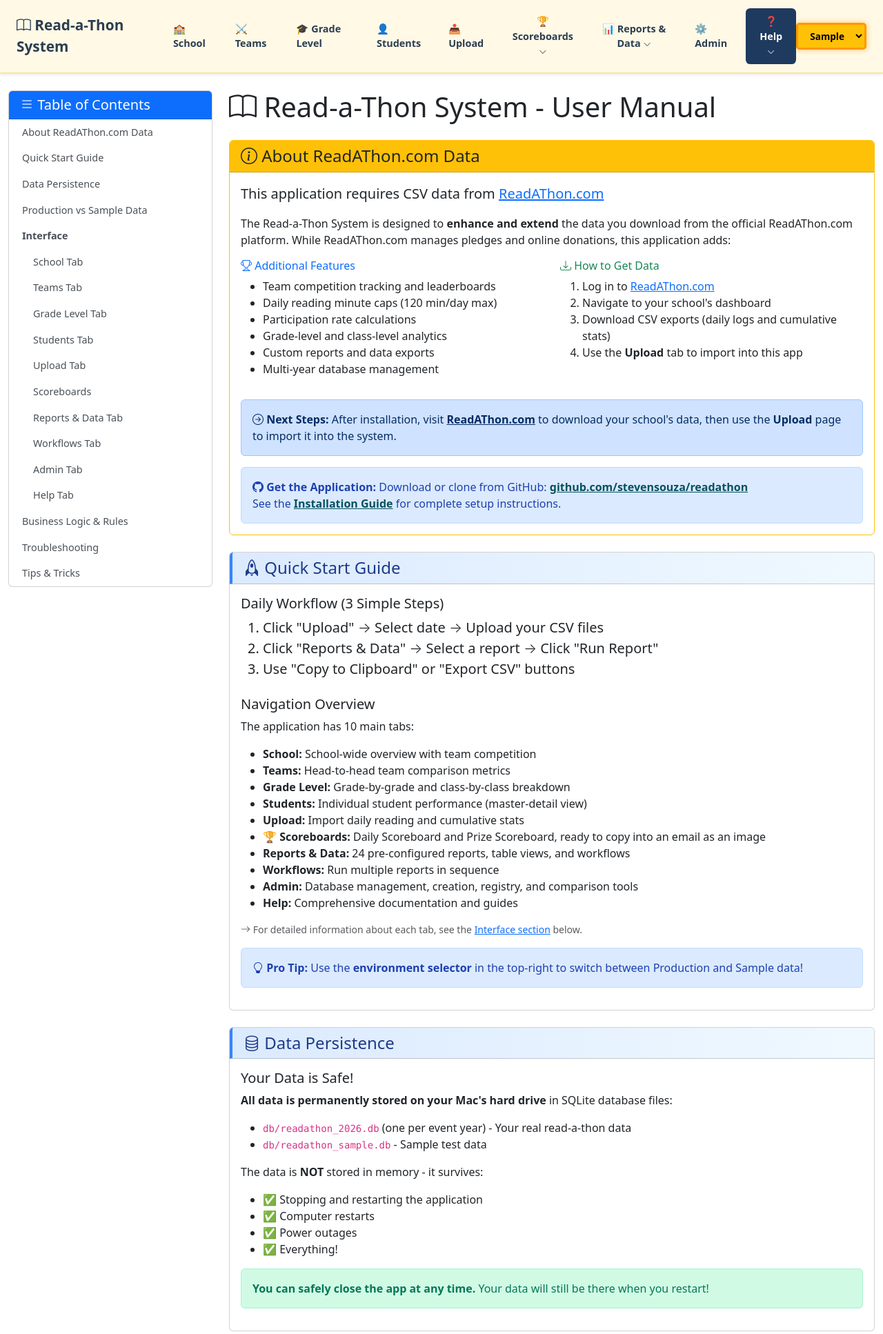
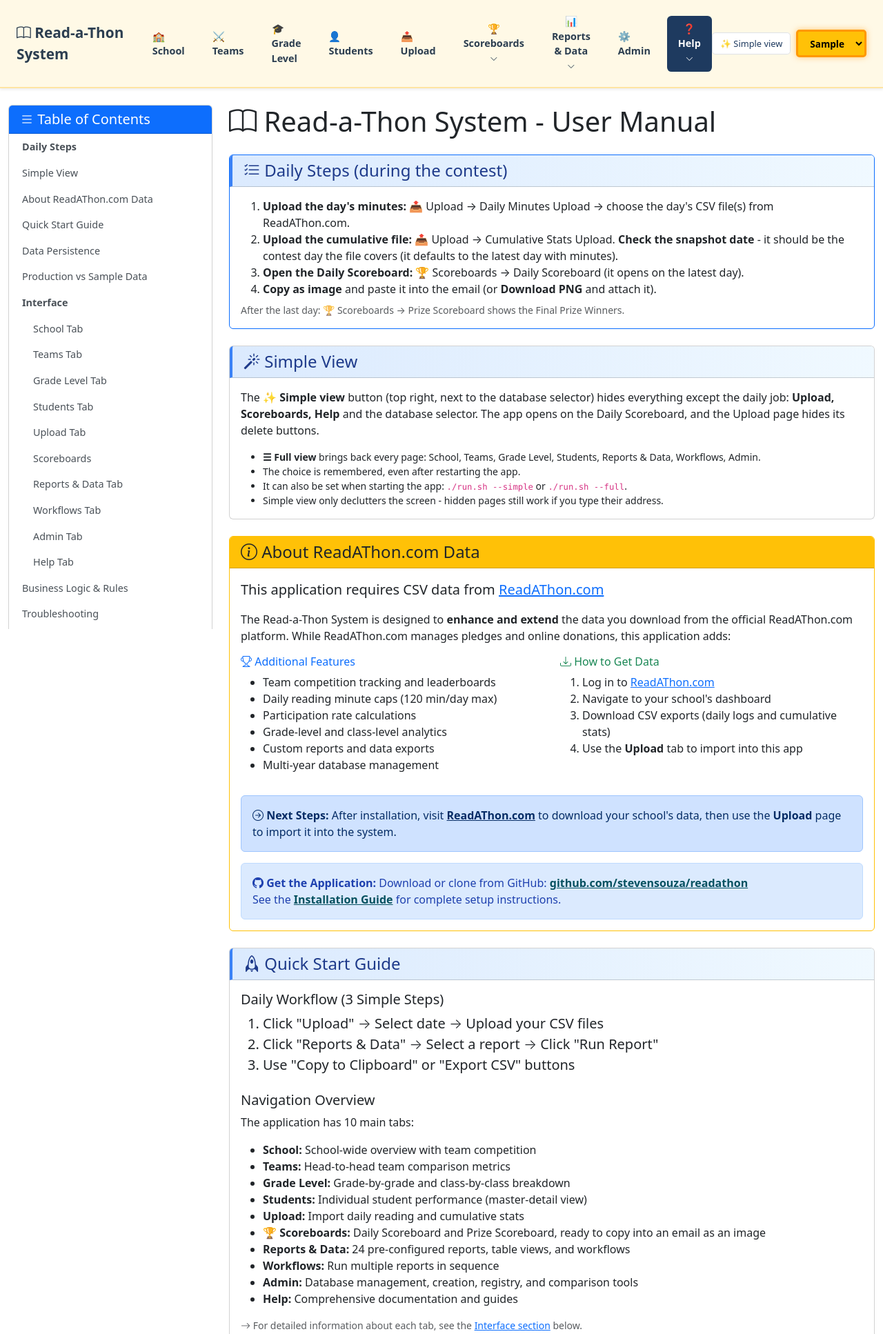
Before and after one commit to stevensouza/readathon, a Flask app: page /help in a window 1280 px wide. Shown: the top 1934 px of the page at 69% size. Run offline with Flask 3, Linux system fonts and the light colour scheme; some libraries are stand-ins or nearby versions.

Commit message:
Simple view (Upload, Scoreboards, Help only), Daily Steps in Help, Windows compatibility notes
- ✨ Simple view / ☰ Full view toggle next to the database selector (also ./run.sh --simple / --full),
  remembered in .readathon_config: hides School/Teams/Grade Level/Students/Reports/Workflows/Admin,
  opens on the Daily Scoreboard, hides the Upload page's delete controls (class full-view-only)
- Daily Steps and Simple View sections at the top of Help
- Scoreboard dates no longer use %-d (unsupported on Windows); names that already have capitals
  are shown as entered
- Feature 40 doc: Windows compatibility (future) - what works, the Mac-only scripts, what to do if needed

Co-Authored-By: Claude <noreply@anthropic.com>

```diff
--- a/app.py
+++ b/app.py
@@ -20,30 +20,35 @@ app = Flask(__name__)
 app.config['MAX_CONTENT_LENGTH'] = 16 * 1024 * 1024  # 16MB max file size
 app.secret_key = 'readathon-secret-key-change-in-production'  # For session management
 
-# Configuration file for persistent database preference
+# Configuration file for persistent preferences (active database, simple/full view)
 CONFIG_FILE = '.readathon_config'
+VIEW_MODES = ('full', 'simple')
+
+def load_config():
+    """All remembered preferences (empty if the file is missing or unreadable)"""
+    try:
+        with open(CONFIG_FILE, 'r') as f:
+            return json.load(f)
+    except (OSError, ValueError):
+        return {}
+
+def save_config(**updates):
+    """Update some preferences, keeping the others"""
+    config = load_config()
+    config.update(updates)
+    try:
+        with open(CONFIG_FILE, 'w') as f:
+            json.dump(config, f, indent=2)
+    except OSError:
+        pass  # Silently fail if can't write config
 
 def read_config():
     """Read active database ID from config file"""
-    if os.path.exists(CONFIG_FILE):
-        try:
-            with open(CONFIG_FILE, 'r') as f:
-                config = json.load(f)
-                return config.get('active_database_id')
-        except:
-            return None
-    return None
+    return load_config().get('active_database_id')
 
 def write_config(db_id, db_filename):
     """Write active database to config file"""
-    try:
-        with open(CONFIG_FILE, 'w') as f:
-            json.dump({
-                'active_database_id': db_id,
-                'active_database_filename': db_filename
-            }, f, indent=2)
-    except:
-        pass  # Silently fail if can't write config
+    save_config(active_database_id=db_id, active_database_filename=db_filename)
 
 # Temporary compatibility - will be removed when all routes are updated
 
@@ -53,7 +58,19 @@ parser.add_argument('--db',
                    help='Database to use: display name ("2026 Read-a-Thon"), '
                         'filename (readathon_2026.db), or alias ("sample"). '
                         'Case-insensitive.')
+view_group = parser.add_mutually_exclusive_group()
+view_group.add_argument('--simple', action='store_const', const='simple', dest='view_mode',
+                        help='Simple view: only Upload, Scoreboards, Help and the database selector (remembered)')
+view_group.add_argument('--full', action='store_const', const='full', dest='view_mode',
+                        help='Full view: every page (remembered)')
 args, unknown = parser.parse_known_args()
+
+# Simple view hides everything but the daily job (upload -> scoreboard -> email); toggled in the nav
+if args.view_mode:
+    save_config(view_mode=args.view_mode)
+VIEW_MODE = load_config().get('view_mode', 'full')
+if VIEW_MODE not in VIEW_MODES:
+    VIEW_MODE = 'full'
 
 # Initialize registry
 registry = DatabaseRegistry()
@@ -217,13 +234,27 @@ def inject_database_info():
     if db_info:
         return {
             'current_database': db_info,
-            'is_sample_database': is_sample_db_info(db_info)
+            'is_sample_database': is_sample_db_info(db_info),
+            'simple_view': VIEW_MODE == 'simple'
         }
 
     return {
         'current_database': None,
-        'is_sample_database': False
+        'is_sample_database': False,
+        'simple_view': VIEW_MODE == 'simple'
     }
+
+
+@app.route('/api/view_mode', methods=['POST'])
+def set_view_mode():
+    """Switch between simple view (daily job only) and full view; remembered in .readathon_config"""
+    global VIEW_MODE
+    mode = (request.json or {}).get('mode')
+    if mode not in VIEW_MODES:
+        return jsonify({'success': False, 'error': f'Unknown view: {mode}'}), 400
+    VIEW_MODE = mode
+    save_config(view_mode=mode)
+    return jsonify({'success': True, 'mode': mode})
 
 
 def get_unified_items():
@@ -361,6 +392,9 @@ def get_workflow_reports(workflow_id):
 @app.route('/school')
 def school_tab():
     """School overview dashboard (landing page)"""
+    # Simple view opens on the Daily Scoreboard (the daily deliverable)
+    if request.path == '/' and VIEW_MODE == 'simple':
+        return redirect(url_for('daily_scoreboard'))
     env = get_current_db_label()
     db = get_current_db()
     reports = get_current_reports()
--- a/templates/base.html
+++ b/templates/base.html
@@ -113,6 +113,19 @@
             border: 1px solid #dee2e6;
             transition: all 0.3s ease;
         }
+
+        /* Simple view: toggle next to the database selector; hides full-view-only controls */
+        .view-toggle {
+            font-size: 0.8rem;
+            padding: 0.35rem 0.7rem;
+            border-radius: 0.3rem;
+            border: 1px solid #dee2e6;
+            background: white;
+            color: #1e3a5f;
+            white-space: nowrap;
+        }
+        .view-toggle:hover { background: #f1f5f9; }
+        .simple-view .full-view-only { display: none !important; }
 
         /* Highlight selector when in sample mode */
         .sample-mode .env-selector {
@@ -845,7 +858,7 @@
 
     {% block extra_css %}{% endblock %}
 </head>
-<body>
+<body class="{% if simple_view %}simple-view{% endif %}">
     <!-- Navigation -->
     <div class="top-nav {% if is_sample_database %}sample-mode{% endif %}">
         <div class="d-flex align-items-center justify-content-between">
@@ -855,10 +868,13 @@
                 </a>
 
                 <div class="nav-links ms-4">
+                    {# Simple view keeps only the daily job: Upload, Scoreboards, Help (+ database selector) #}
+                    {% if not simple_view %}
                     <a href="/school" class="nav-link-item {% if request.path == '/' or request.path == '/school' %}active{% endif %}">🏫 School</a>
                     <a href="/teams" class="nav-link-item {% if request.path == '/teams' %}active{% endif %}">⚔️ Teams</a>
                     <a href="/classes" class="nav-link-item {% if request.path == '/classes' %}active{% endif %}">🎓 Grade Level</a>
                     <a href="/students" class="nav-link-item {% if request.path == '/students' %}active{% endif %}">👤 Students</a>
+                    {% endif %}
                     <a href="/upload" class="nav-link-item {% if request.path == '/upload' %}active{% endif %}">📤 Upload</a>
 
                     <div class="nav-dropdown">
@@ -871,6 +887,7 @@
                         </div>
                     </div>
 
+                    {% if not simple_view %}
                     <div class="nav-dropdown">
                         <button class="nav-link-item {% if request.path in ['/reports', '/workflows'] %}active{% endif %}" onclick="toggleNavDropdown('reportsDropdown')">
                             📊 Reports & Data <i class="bi bi-chevron-down" style="font-size: 0.7rem;"></i>
@@ -882,6 +899,7 @@
                     </div>
 
                     <a href="/admin" class="nav-link-item {% if request.path == '/admin' %}active{% endif %}">⚙️ Admin</a>
+                    {% endif %}
 
                     <div class="nav-dropdown">
                         <button class="nav-link-item {% if request.path in ['/help', '/help/claude', '/help/requirements', '/help/installation'] %}active{% endif %}" onclick="toggleNavDropdown('helpDropdown')">
@@ -897,9 +915,16 @@
                 </div>
             </div>
 
-            <select class="env-selector" id="databaseSelector" onchange="switchDatabase()">
-                <!-- Dynamically populated from registry -->
-            </select>
+            <div class="d-flex align-items-center gap-2">
+                {% if simple_view %}
+                <button class="view-toggle" id="viewToggle" onclick="setViewMode('full')" title="Show every page (dashboards, reports, admin)">☰ Full view</button>
+                {% else %}
+                <button class="view-toggle" id="viewToggle" onclick="setViewMode('simple')" title="Show only Upload, Scoreboards and Help">✨ Simple view</button>
+                {% endif %}
+                <select class="env-selector" id="databaseSelector" onchange="switchDatabase()">
+                    <!-- Dynamically populated from registry -->
+                </select>
+            </div>
         </div>
     </div>
 
@@ -919,6 +944,16 @@
                 if (dropdown.id !== id) dropdown.classList.remove('show');
             });
             document.getElementById(id).classList.toggle('show');
+        }
+
+        // Simple view <-> full view (remembered by the app)
+        async function setViewMode(mode) {
+            await fetch('/api/view_mode', {
+                method: 'POST',
+                headers: {'Content-Type': 'application/json'},
+                body: JSON.stringify({mode: mode})
+            });
+            window.location.href = mode === 'simple' ? '/' : window.location.href;
         }
 
         // Close dropdowns when clicking outside
--- a/templates/help.html
+++ b/templates/help.html
@@ -50,6 +50,8 @@
                 </div>
                 <div class="card-body p-0">
                     <nav class="toc-section">
+                        <a href="#daily-steps" class="toc-link"><strong>Daily Steps</strong></a>
+                        <a href="#simple-view" class="toc-link">Simple View</a>
                         <a href="#readathon-data" class="toc-link">About ReadAThon.com Data</a>
                         <a href="#quick-start" class="toc-link">Quick Start Guide</a>
                         <a href="#data-persistence" class="toc-link">Data Persistence</a>
@@ -76,6 +78,38 @@
         <h1 class="mb-4">
             <i class="bi bi-book"></i> Read-a-Thon System - User Manual
         </h1>
+
+        <!-- Daily Steps: the whole daily job during the contest -->
+        <div class="card mb-4 border-primary" id="daily-steps">
+            <div class="card-header card-header-blue">
+                <h4 class="mb-0"><i class="bi bi-list-check"></i> Daily Steps (during the contest)</h4>
+            </div>
+            <div class="card-body">
+                <ol class="mb-2">
+                    <li><strong>Upload the day's minutes:</strong> 📤 Upload &rarr; Daily Minutes Upload &rarr; choose the day's CSV file(s) from ReadAThon.com.</li>
+                    <li><strong>Upload the cumulative file:</strong> 📤 Upload &rarr; Cumulative Stats Upload. <strong>Check the snapshot date</strong> - it should be the contest day the file covers (it defaults to the latest day with minutes).</li>
+                    <li><strong>Open the Daily Scoreboard:</strong> 🏆 Scoreboards &rarr; Daily Scoreboard (it opens on the latest day).</li>
+                    <li><strong>Copy as image</strong> and paste it into the email (or <strong>Download PNG</strong> and attach it).</li>
+                </ol>
+                <p class="small text-muted mb-0">After the last day: 🏆 Scoreboards &rarr; Prize Scoreboard shows the Final Prize Winners.</p>
+            </div>
+        </div>
+
+        <!-- Simple View -->
+        <div class="card mb-4" id="simple-view">
+            <div class="card-header card-header-blue">
+                <h4 class="mb-0"><i class="bi bi-magic"></i> Simple View</h4>
+            </div>
+            <div class="card-body">
+                <p>The <strong>✨ Simple view</strong> button (top right, next to the database selector) hides everything except the daily job: <strong>Upload, Scoreboards, Help</strong> and the database selector. The app opens on the Daily Scoreboard, and the Upload page hides its delete buttons.</p>
+                <ul class="small mb-0">
+                    <li><strong>☰ Full view</strong> brings back every page: School, Teams, Grade Level, Students, Reports &amp; Data, Workflows, Admin.</li>
+                    <li>The choice is remembered, even after restarting the app.</li>
+                    <li>It can also be set when starting the app: <code>./run.sh --simple</code> or <code>./run.sh --full</code>.</li>
+                    <li>Simple view only declutters the screen - hidden pages still work if you type their address.</li>
+                </ul>
+            </div>
+        </div>
 
         <!-- ReadAThon.com Data Source Notice -->
         <div class="card mb-4 border-warning" id="readathon-data">
```
Also changed, not shown: CLAUDE.md (+2 -2 lines), docs/00-INDEX.md (+2 -0 lines), docs/features/feature-40-windows-compatibility.md (added, +55 -0 lines), md/UI_PATTERNS.md (+8 -0 lines), scoreboards.py (+14 -6 lines), templates/upload.html (+5 -5 lines), tests/test_scoreboards_page.py (+1 -0 lines), tests/test_simple_view.py (added, +128 -0 lines), README.md, md/CHANGELOG.md, 1 other file.
